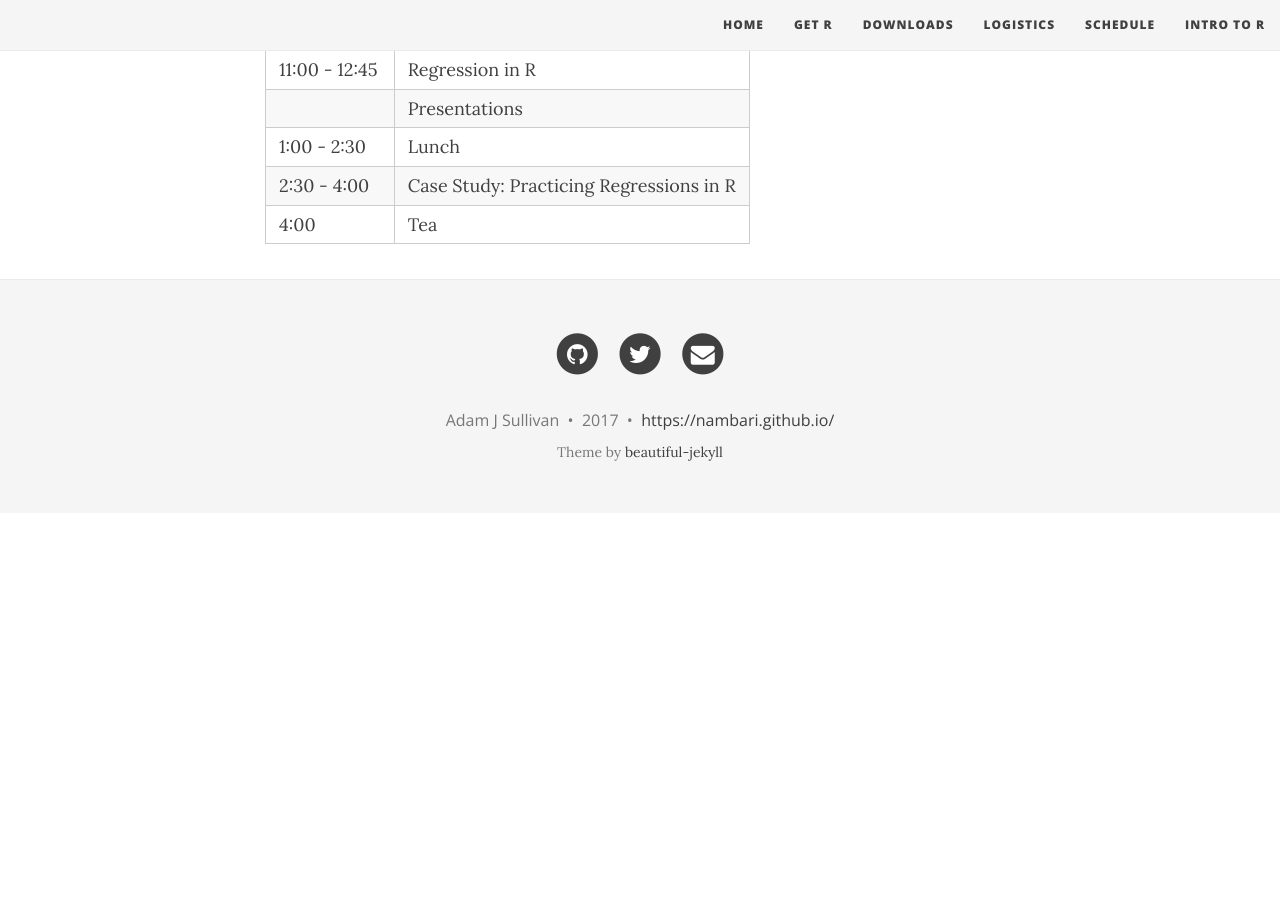
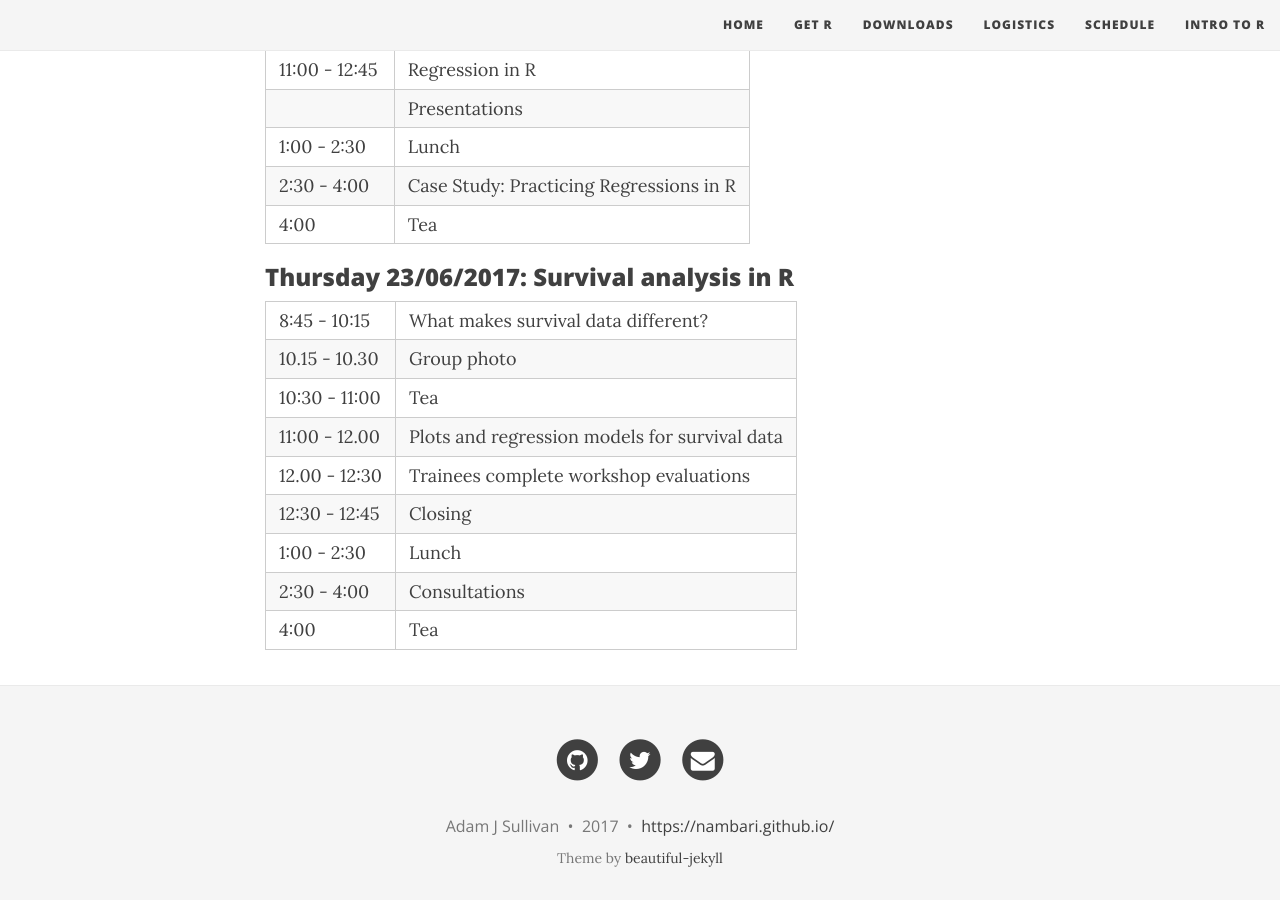
Before and after one commit to NAMBARI/nambari.github.io, a Jekyll site: the page built from schedule.md, in a window 1280 px wide and 900 px high, scrolled down 1044 px. Built offline with Jekyll 4.4.1, drawn with Linux system fonts in a browser that asks for light colours; nearby versions of some CDN libraries; before the commit the page ends 1557 px from its top, so only the background shows below that.

Commit message:
Update schedule.md

```diff
--- a/schedule.md
+++ b/schedule.md
@@ -44,3 +44,17 @@ published: true
 | 1:00 - 2:30   |          Lunch |
 | 2:30 - 4:00   |   Case Study: Practicing Regressions in R |
 | 4:00          |               Tea |
+
+
+### Thursday 23/06/2017: Survival analysis in R
+
+| ------------- | ----------------------|
+| 8:45 - 10:15  |    What makes survival data different?   |
+| 10.15 - 10.30 | Group photo |
+| 10:30 - 11:00 |       Tea |
+| 11:00 - 12.00 |    Plots and regression models for survival data |
+| 12.00 - 12:30 |    Trainees complete workshop evaluations |
+| 12:30 - 12:45 |    Closing |
+| 1:00 - 2:30   |          Lunch |
+| 2:30 - 4:00   |   Consultations |
+| 4:00          |               Tea |
```
